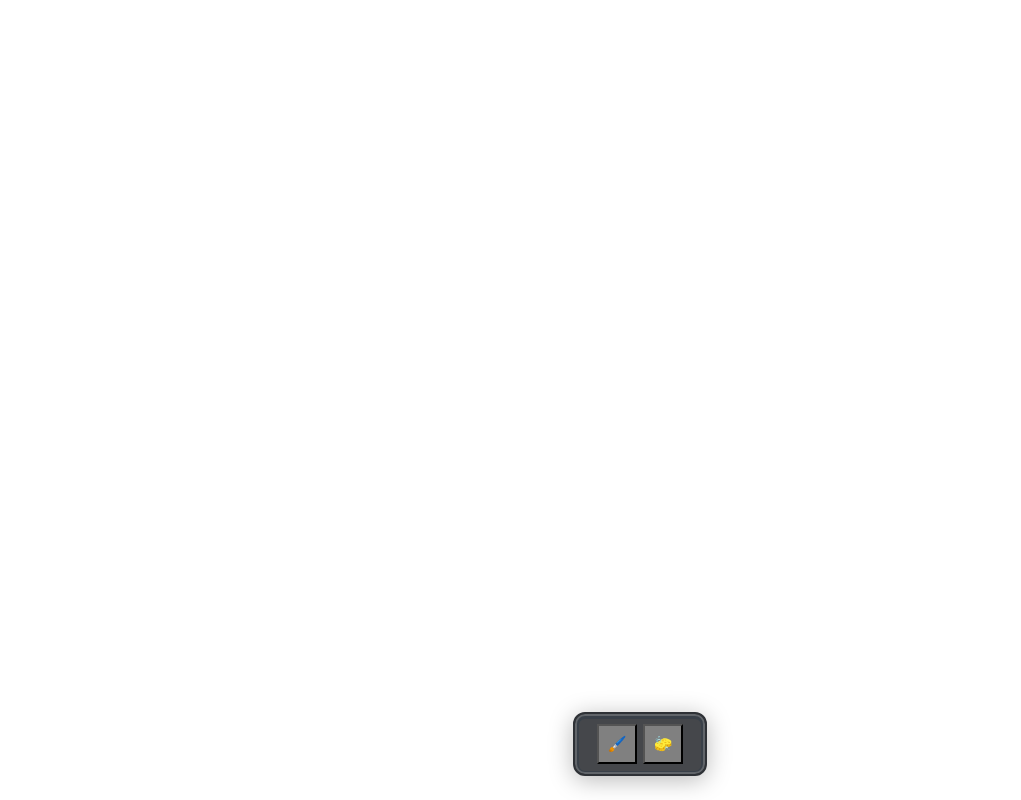
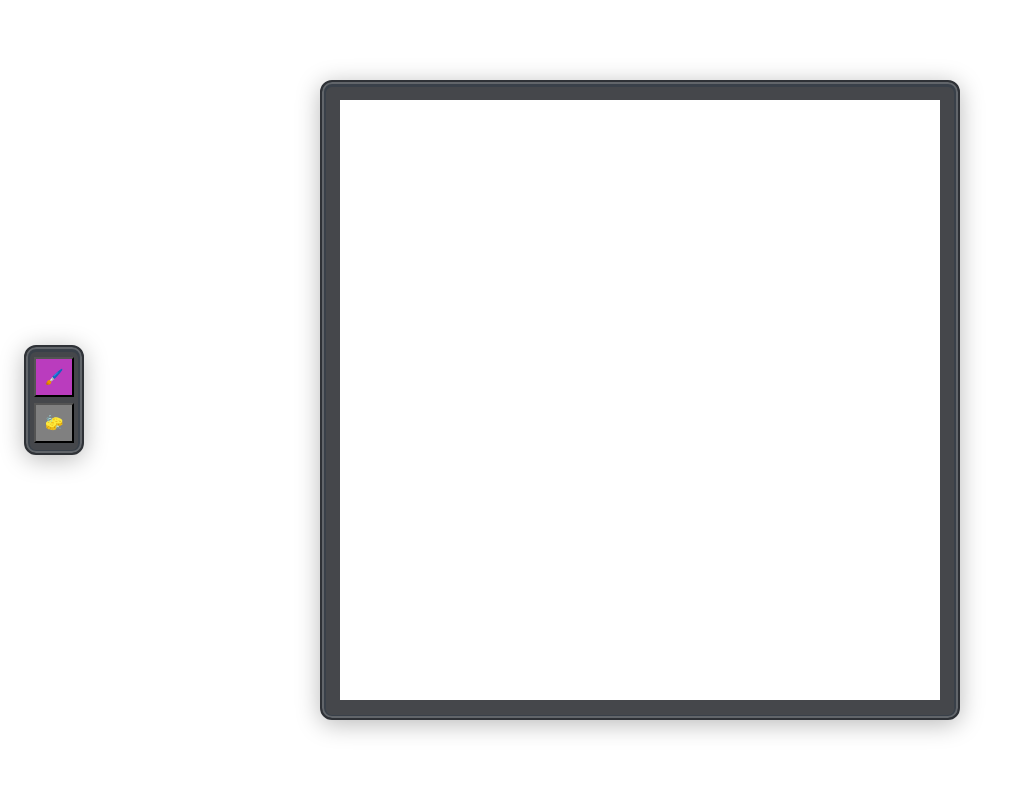
Before and after one commit to 1GreenTeaR/simple-game, a React (Vite) app: page / in a window 1280 px wide. Shown: the whole page, without its empty margins (0-1021 px from the left). Built offline with nearby package versions, Linux system fonts and the light colour scheme.

Commit message:
toolbar rebuild, added canvas, canvas logic, added tools, added other quality of life extentions

```diff
--- a/src/App.tsx
+++ b/src/App.tsx
@@ -1,10 +1,17 @@
+import { useState } from "react";
 import "./App.css";
-import Toolbar from "./Toolbar";
+import { Canvas } from "./components/canvas/Canvas";
+import Toolbar from "./components/toolbar/Toolbar";
+
+type Tool = "brush" | "eraser";
 
 function App() {
+  const [tool, setTool] = useState<Tool>("brush");
+
   return (
     <>
-      <Toolbar />
+      <Toolbar activeTool={tool} onSelectTool={setTool} />
+      <Canvas tool={tool} />
     </>
   );
 }
--- a/src/Toolbar.tsx
+++ /dev/null
@@ -1,14 +0,0 @@
-import "./Toolbar.css";
-import { Button } from "./ui/button/Button";
-export default function Toolbar() {
-  return (
-    <div className="toolbar">
-      <Button className="tool" color="primary" size="m" padding="none">
-        🖌️
-      </Button>
-      <Button className="tool" color="primary" size="m" padding="none">
-        🧽
-      </Button>
-    </div>
-  );
-}
--- /dev/null
+++ b/src/components/canvas/Canvas.css
@@ -0,0 +1,31 @@
+.canvas-container {
+  position: fixed;
+  top: 50%;
+  left: 50%;
+  transform: translate(-50%, -50%);
+  padding: 18px;
+  background: #45474b;
+  border-radius: 0.75em;
+  box-shadow:
+    0 4px 24px 0 rgba(0,0,0,0.28),
+    inset 0 0 0 2px #61656a,
+    inset 0 1px 0 4px #394049;
+  border: 2.5px solid #2e3136;
+  font-family: 'Press Start 2P', 'VT323', 'Consolas', monospace;
+  display: flex;
+  align-items: center;
+  justify-content: center;
+  max-width: 600px;
+  max-height: 600px;
+}
+
+.canvas {
+  display: block;
+  user-select: none;
+  -webkit-user-select: none;
+  -moz-user-select: none;
+  -ms-user-select: none;
+  cursor: crosshair;
+  background: transparent;
+  image-rendering: pixelated;
+}
--- /dev/null
+++ b/src/components/canvas/Canvas.tsx
@@ -0,0 +1,253 @@
+import { useCallback, useEffect, useRef } from "react";
+import "./Canvas.css";
+
+type Tool = "brush" | "eraser";
+
+type Props = {
+  tool: Tool;
+};
+
+// Canvas size in CSS pixels
+const CANVAS_WIDTH = 600;
+const CANVAS_HEIGHT = 600;
+//canvas size in real pixels
+const CANVAS_REAL_WIDTH = 200;
+const CANVAS_REAL_HEIGHT = 200;
+// const CANVAS_SCALE = CANVAS_WIDTH / CANVAS_REAL_WIDTH;
+
+export function Canvas({ tool }: Props) {
+  // DOM canvas element.
+  const canvasRef = useRef<HTMLCanvasElement | null>(null);
+
+  // Draw state is kept in refs so mouse events don't cause re-renders.
+  const isDrawingRef = useRef(false);
+  const lastPointRef = useRef<{ x: number; y: number } | null>(null);
+
+  // Undo history: snapshots of the REAL (200×200) buffer.
+  const historyRef = useRef<ImageData[]>([]);
+
+  /**
+   * Draw a "raw pixel" line by stamping square blocks along a Bresenham line.
+   * This avoids `stroke()` which anti-aliases and looks blurry for pixel art.
+   */
+  const drawPixelLine = useCallback(
+    (
+      ctx: CanvasRenderingContext2D,
+      from: { x: number; y: number },
+      to: { x: number; y: number },
+    ) => {
+      // Brush size is defined in *REAL* pixels and will be made changeable in the future.
+
+      const DEFAULT_BRUSH_SIZE = 1; //Set up for future configurability
+      const size = DEFAULT_BRUSH_SIZE;
+      const half = Math.floor(size / 2);
+      let x0 = Math.round(from.x);
+      let y0 = Math.round(from.y);
+      const x1 = Math.round(to.x);
+      const y1 = Math.round(to.y);
+
+      const dx = Math.abs(x1 - x0);
+      const dy = Math.abs(y1 - y0);
+      const sx = x0 < x1 ? 1 : -1;
+      const sy = y0 < y1 ? 1 : -1;
+      let err = dx - dy;
+
+      // Eraser is just painting with the background color.
+      ctx.fillStyle = tool === "brush" ? "#111827" : "#ffffff";
+
+      while (true) {
+        ctx.fillRect(x0 - half, y0 - half, size, size);
+        if (x0 === x1 && y0 === y1) break;
+        const e2 = 2 * err;
+        if (e2 > -dy) {
+          err -= dy;
+          x0 += sx;
+        }
+        if (e2 < dx) {
+          err += dx;
+          y0 += sy;
+        }
+      }
+    },
+    [tool],
+  );
+
+  // Push the current buffer into undo history.
+  const saveSnapshot = useCallback(() => {
+    const canvas = canvasRef.current;
+    if (!canvas) return;
+    const ctx = canvas.getContext("2d");
+    if (!ctx) return;
+
+    const imageData = ctx.getImageData(0, 0, canvas.width, canvas.height);
+    historyRef.current.push(imageData);
+  }, []);
+
+  useEffect(() => {
+    const canvas = canvasRef.current;
+    if (!canvas) return;
+
+    // Real buffer size (what we actually draw into).
+    canvas.width = CANVAS_REAL_WIDTH;
+    canvas.height = CANVAS_REAL_HEIGHT;
+
+    // Display size (scaled up for pixel size).
+    canvas.style.width = `${CANVAS_WIDTH}px`;
+    canvas.style.height = `${CANVAS_HEIGHT}px`;
+
+    const ctx = canvas.getContext("2d");
+    if (!ctx) return;
+
+    // Ensure the browser never interpolates pixels.
+    ctx.imageSmoothingEnabled = false;
+
+    // Initial clear to white and seed undo history with the blank state.
+    ctx.clearRect(0, 0, CANVAS_REAL_WIDTH, CANVAS_REAL_HEIGHT);
+    ctx.fillStyle = "#fff";
+    ctx.fillRect(0, 0, CANVAS_REAL_WIDTH, CANVAS_REAL_HEIGHT);
+
+    historyRef.current = [];
+    saveSnapshot();
+  }, [saveSnapshot]);
+
+  // Convert mouse position (CSS pixels) into REAL buffer coordinates (200×200).
+  const getCanvasPoint = (event: React.MouseEvent<HTMLCanvasElement>) => {
+    const canvas = canvasRef.current;
+    if (!canvas) return null;
+    const rect = canvas.getBoundingClientRect();
+    return {
+      x: ((event.clientX - rect.left) / rect.width) * CANVAS_REAL_WIDTH,
+      y: ((event.clientY - rect.top) / rect.height) * CANVAS_REAL_HEIGHT,
+    };
+  };
+
+  const handleMouseDown = (event: React.MouseEvent<HTMLCanvasElement>) => {
+    const point = getCanvasPoint(event);
+    if (!point) return;
+    isDrawingRef.current = true;
+    lastPointRef.current = point;
+
+    // If the user clicks without moving, `onMouseMove` won't fire.
+    // Stamp a single dot immediately so click = paint.
+    const canvas = canvasRef.current;
+    if (!canvas) return;
+    const ctx = canvas.getContext("2d");
+    if (!ctx) return;
+    ctx.imageSmoothingEnabled = false;
+    drawPixelLine(ctx, point, point);
+  };
+
+  const handleMouseMove = (event: React.MouseEvent<HTMLCanvasElement>) => {
+    if (!isDrawingRef.current) return;
+    const canvas = canvasRef.current;
+    if (!canvas) return;
+    const ctx = canvas.getContext("2d");
+    if (!ctx) return;
+
+    const point = getCanvasPoint(event);
+    const lastPoint = lastPointRef.current;
+    if (!point || !lastPoint) {
+      lastPointRef.current = point;
+      return;
+    }
+
+    // Extra safety: keep smoothing off even if some browser resets it.
+    ctx.imageSmoothingEnabled = false;
+    drawPixelLine(ctx, lastPoint, point);
+
+    lastPointRef.current = point;
+  };
+
+  const endDrawing = () => {
+    isDrawingRef.current = false;
+    lastPointRef.current = null;
+  };
+
+  const handleMouseUp = () => {
+    // Snapshot after each completed stroke so undo removes whole strokes.
+    if (isDrawingRef.current) {
+      saveSnapshot();
+    }
+    endDrawing();
+  };
+
+  const handleMouseLeave = (event: React.MouseEvent<HTMLCanvasElement>) => {
+    // If the mouse leaves while drawing, "finish" at the edge so the last
+    // segment doesn't get cut off, then snapshot as a completed stroke.
+    if (!isDrawingRef.current) {
+      endDrawing();
+      return;
+    }
+
+    const canvas = canvasRef.current;
+    if (!canvas) {
+      endDrawing();
+      return;
+    }
+    const ctx = canvas.getContext("2d");
+    if (!ctx) {
+      endDrawing();
+      return;
+    }
+
+    const point = getCanvasPoint(event);
+    const lastPoint = lastPointRef.current;
+    if (
+      point &&
+      lastPoint &&
+      (lastPoint.x !== point.x || lastPoint.y !== point.y)
+    ) {
+      ctx.imageSmoothingEnabled = false;
+      drawPixelLine(ctx, lastPoint, point);
+      lastPointRef.current = point;
+    }
+
+    saveSnapshot();
+    endDrawing();
+  };
+
+  const handleUndo = useCallback(() => {
+    const canvas = canvasRef.current;
+    if (!canvas) return;
+    const ctx = canvas.getContext("2d");
+    if (!ctx) return;
+
+    const history = historyRef.current;
+    if (history.length <= 1) return;
+
+    history.pop();
+    const previous = history[history.length - 1];
+    ctx.putImageData(previous, 0, 0);
+  }, []);
+
+  useEffect(() => {
+    // Ctrl/Cmd+Z to undo (canvas-only; prevents the browser default binding).
+    const handleKeyDown = (event: KeyboardEvent) => {
+      if (
+        (event.ctrlKey || event.metaKey) &&
+        (event.key === "z" || event.key === "Z")
+      ) {
+        event.preventDefault();
+        handleUndo();
+      }
+    };
+
+    window.addEventListener("keydown", handleKeyDown);
+    return () => {
+      window.removeEventListener("keydown", handleKeyDown);
+    };
+  }, [handleUndo]);
+
+  return (
+    <div className="canvas-container">
+      <canvas
+        ref={canvasRef}
+        className="canvas"
+        onMouseDown={handleMouseDown}
+        onMouseMove={handleMouseMove}
+        onMouseUp={handleMouseUp}
+        onMouseLeave={handleMouseLeave}
+      />
+    </div>
+  );
+}
--- a/src/Toolbar.css
+++ b/src/components/toolbar/Toolbar.css
@@ -1,13 +1,14 @@
 .toolbar {
   position: fixed;
-  left: 50%;
-  bottom: 24px;
-  transform: translateX(-50%);
+  left: 24px;
+  top: 50%;
+  transform: translateY(-50%);
   z-index: 1000;
   display: flex;
+  flex-direction: column;
   gap: 6px;
   align-items: center;
-  padding: 10px 22px;
+  padding: 10px 8px;
   background: #45474b;
   border-radius: 0.75em;
   box-shadow: 0 4px 24px 0 rgba(0,0,0,0.28);
@@ -15,7 +16,6 @@
   image-rendering: pixelated;
   font-family: 'Press Start 2P', 'VT323', 'Consolas', monospace;
 
-  /* Pixel-style inner shadow */
   box-shadow:
     0 4px 24px 0 rgba(0,0,0,0.28),
     inset 0 0 0 2px #61656a,
--- /dev/null
+++ b/src/components/toolbar/Toolbar.tsx
@@ -0,0 +1,34 @@
+import "./Toolbar.css";
+import { Button } from "../../ui/button/Button";
+
+type Tool = "brush" | "eraser";
+
+type Props = {
+  activeTool: Tool;
+  onSelectTool: (tool: Tool) => void;
+};
+
+export default function Toolbar({ activeTool, onSelectTool }: Props) {
+  return (
+    <div className="toolbar">
+      <Button
+        className="tools"
+        color={activeTool === "brush" ? "secondary" : "primary"}
+        size="m"
+        padding="none"
+        onClick={() => onSelectTool("brush")}
+      >
+        🖌️
+      </Button>
+      <Button
+        className="tools"
+        color={activeTool === "eraser" ? "secondary" : "primary"}
+        size="m"
+        padding="none"
+        onClick={() => onSelectTool("eraser")}
+      >
+        🧽
+      </Button>
+    </div>
+  );
+}
--- a/src/ui/theme.css
+++ b/src/ui/theme.css
@@ -2,7 +2,7 @@
     --palette-primary: #808080;
     --palette-primary-light: #b0b0b0;
     --palette-primary-dark: #333333;
-    --palette-secondary: #be3c47;
+    --palette-secondary: #ba3cbe;
     --palette-secondary-light: #e57b73;
     --palette-secondary-dark: #922b3a;
 
@@ -61,9 +61,9 @@ html.light {
     --palette-primary: #808080;
     --palette-primary-light: #b0b0b0;
     --palette-primary-dark: #333333;
-    --palette-secondary: #be3c47;
-    --palette-secondary-light: #e57b73;
-    --palette-secondary-dark: #922b3a;
+    --palette-secondary: #653cbe;
+    --palette-secondary-light: #e573d4;
+    --palette-secondary-dark: #922b86;
 
     --palette-primary-contrast: #faf7f6;
     --palette-secondary-contrast: #faf7f6;
```
Also changed, not shown: public/plan.md (added, +10 -0 lines).
